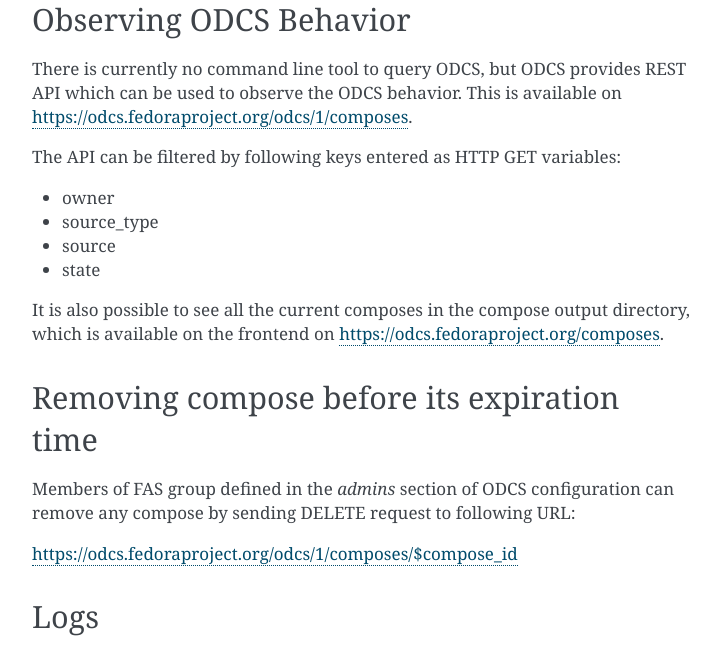
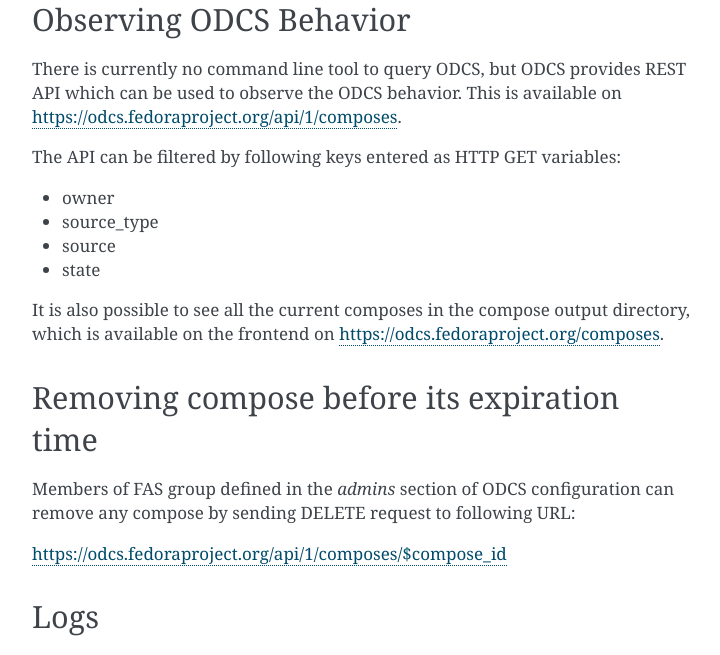
Before and after one commit to FrostyX/infra-docs, a Sphinx documentation site: the page built from docs/sysadmin-guide/sops/odcs.rst, in a window 1280 px wide and 900 px high, scrolled down 2037 px. Shown: the part 155-810 px from the top of the window, without its empty margins (388-1108 px from the left). Built offline with Sphinx 7.4.7, drawn with Linux system fonts in a browser that asks for light colours; some of the changed lines change nothing that is shown.

Commit message:
ODCS URL changes.

```diff
--- a/docs/sysadmin-guide/sops/odcs.rst
+++ b/docs/sysadmin-guide/sops/odcs.rst
@@ -101,7 +101,7 @@
 
 There is currently no command line tool to query ODCS, but ODCS provides REST
 API which can be used to observe the ODCS behavior. This is available on
-https://odcs.fedoraproject.org/odcs/1/composes.
+https://odcs.fedoraproject.org/api/1/composes.
 
 The API can be filtered by following keys entered as HTTP GET variables:
 
@@ -121,7 +121,7 @@
 Members of FAS group defined in the `admins` section of ODCS configuration
 can remove any compose by sending DELETE request to following URL:
 
-https://odcs.fedoraproject.org/odcs/1/composes/$compose_id
+https://odcs.fedoraproject.org/api/1/composes/$compose_id
 
 Logs
 ====
```
